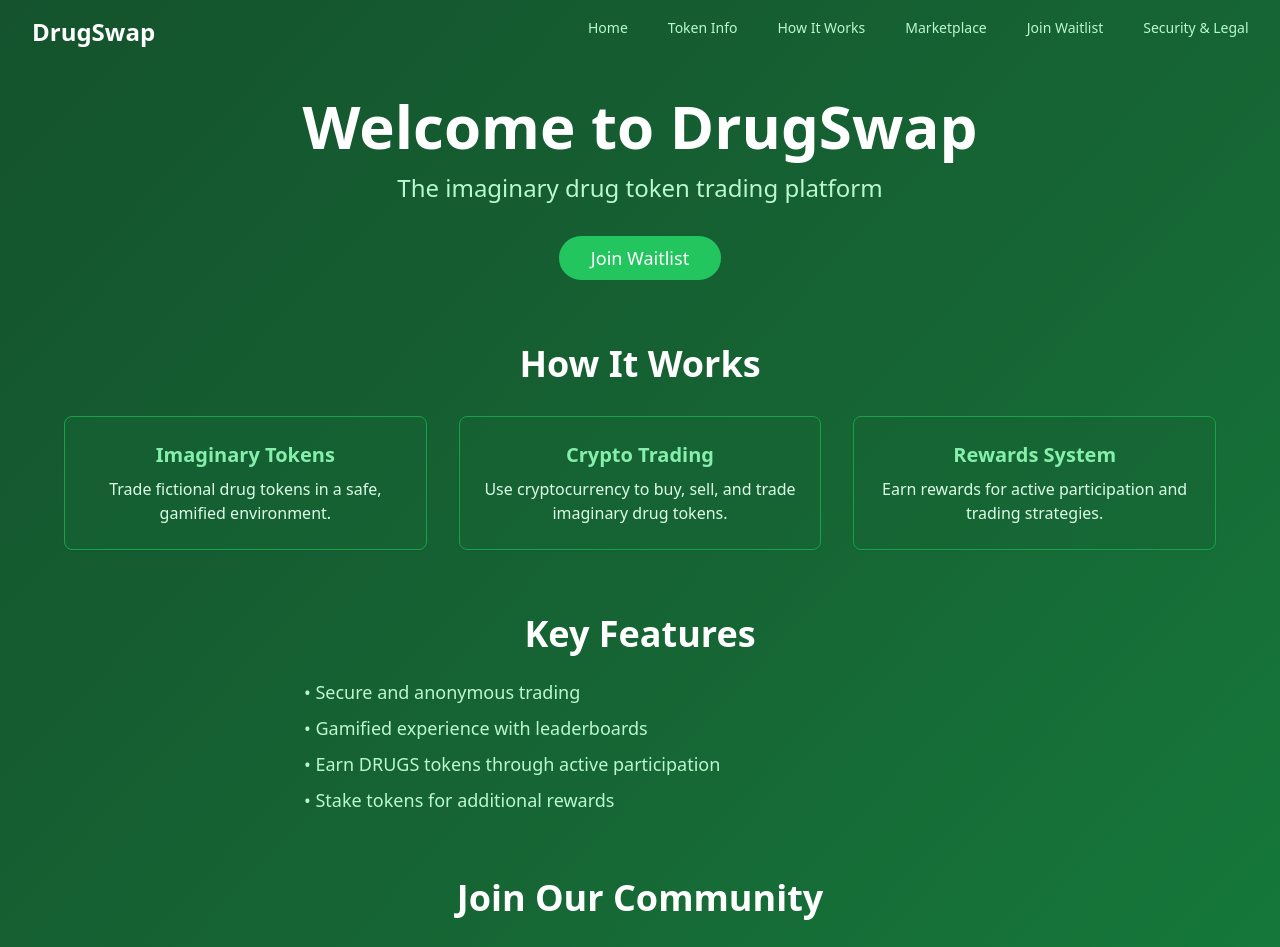
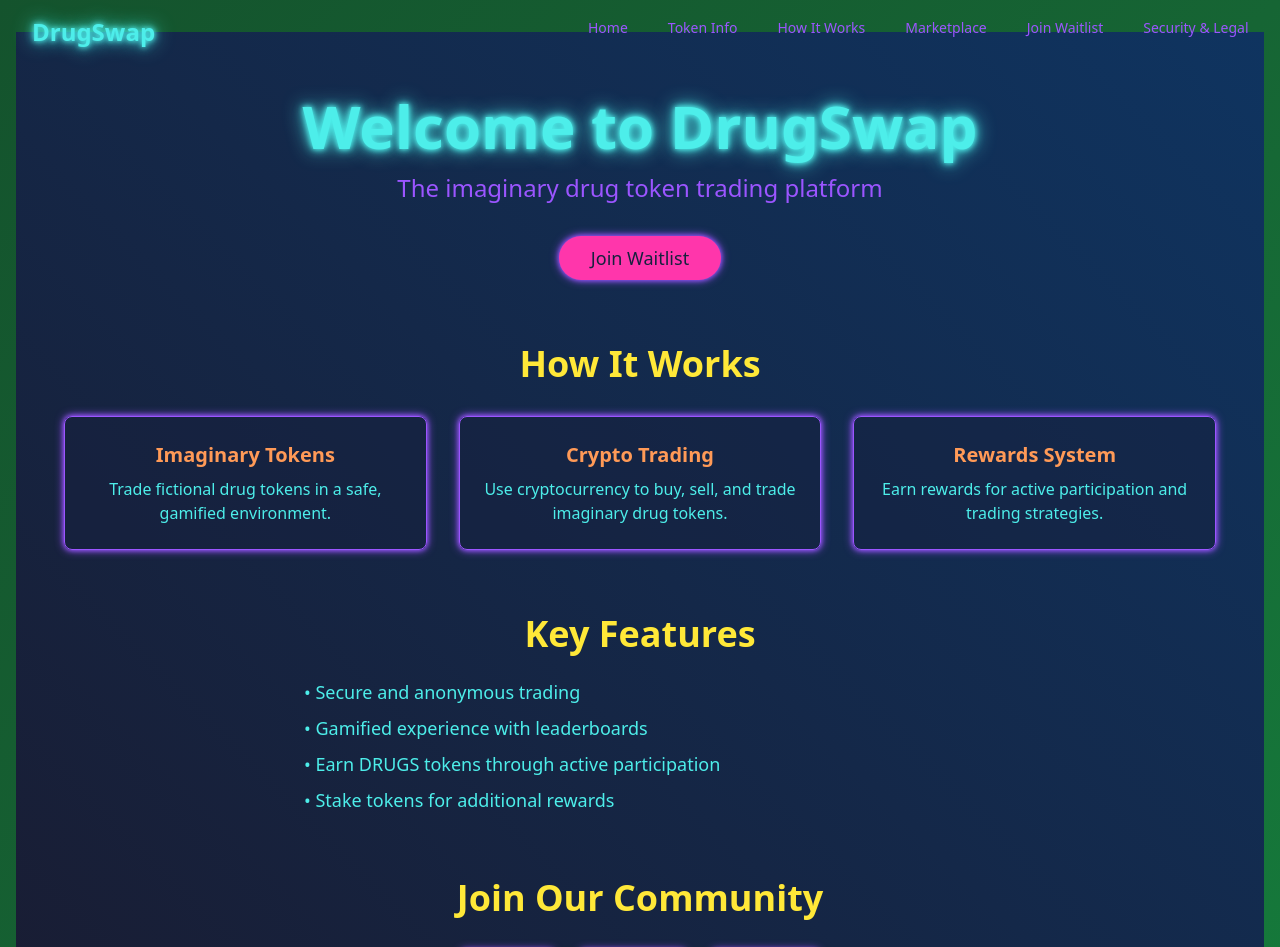
Before and after one commit to DrugSwap/drugswap-gaming-exchange-78, a React (Vite) app: page / in a window 1280 px wide. Shown: the top 947 px of the page. Built offline with nearby package versions, Linux system fonts and the light colour scheme.

Commit message:
Change color scheme and add drugs page
Updated the project's color scheme for better visual appeal. Added a new page highlighting the drugs included in the game on the Telegram mini app, along with possible interactions and features related to them.
[skip gpt_engineer]

```diff
--- a/src/components/Navbar.jsx
+++ b/src/components/Navbar.jsx
@@ -22,19 +22,19 @@ const Navbar = () => {
   }, []);
 
   return (
-    <nav className={`fixed w-full z-50 transition-all duration-300 ${scrollPosition > 0 ? 'bg-green-900/90 backdrop-blur-md' : 'bg-transparent'}`}>
+    <nav className={`fixed w-full z-50 transition-all duration-300 ${scrollPosition > 0 ? 'bg-dark-light/90 backdrop-blur-md' : 'bg-transparent'}`}>
       <div className="max-w-7xl mx-auto px-4 sm:px-6 lg:px-8">
         <div className="flex items-center justify-between h-16">
-          <Link to="/" className="flex-shrink-0 text-2xl font-bold text-white">
+          <Link to="/" className="flex-shrink-0 text-2xl font-bold text-neon-blue neon-text">
             DrugSwap
           </Link>
           <div className="hidden md:block">
-            <div className="flex items-baseline space-x-4 overflow-x-auto pb-2 max-w-2xl">
+            <div className="flex items-center space-x-4 overflow-x-auto pb-2 max-w-2xl">
               {navItems.map((item) => (
                 <Link
                   key={item.to}
                   to={item.to}
-                  className="px-3 py-2 rounded-md text-sm font-medium text-green-200 hover:text-white hover:bg-green-700 transition-colors whitespace-nowrap"
+                  className="px-3 py-2 rounded-md text-sm font-medium text-neon-purple hover:text-neon-pink transition-colors whitespace-nowrap"
                 >
                   {item.title}
                 </Link>
@@ -44,17 +44,17 @@ const Navbar = () => {
           <div className="md:hidden">
             <Sheet open={isOpen} onOpenChange={setIsOpen}>
               <SheetTrigger asChild>
-                <Button variant="ghost" size="icon" className="text-white">
+                <Button variant="ghost" size="icon" className="text-neon-purple">
                   <MenuIcon className="h-6 w-6" />
                 </Button>
               </SheetTrigger>
-              <SheetContent side="right" className="w-[300px] sm:w-[400px] bg-green-800">
+              <SheetContent side="right" className="w-[300px] sm:w-[400px] bg-dark-light">
                 <nav className="flex flex-col space-y-4 mt-4">
                   {navItems.map((item) => (
                     <Link
                       key={item.to}
                       to={item.to}
-                      className="px-3 py-2 rounded-md text-sm font-medium text-white hover:bg-green-700 transition-colors flex items-center"
+                      className="px-3 py-2 rounded-md text-sm font-medium text-neon-purple hover:text-neon-pink transition-colors flex items-center"
                       onClick={() => setIsOpen(false)}
                     >
                       <span className="mr-2">{item.icon}</span>
--- a/src/index.css
+++ b/src/index.css
@@ -4,65 +4,35 @@
 
 @layer base {
   :root {
-    --background: 0 0% 100%;
-    --foreground: 222.2 84% 4.9%;
+    --background: 230 60% 15%;
+    --foreground: 210 40% 98%;
 
-    --card: 0 0% 100%;
-    --card-foreground: 222.2 84% 4.9%;
+    --card: 230 60% 17%;
+    --card-foreground: 210 40% 98%;
 
-    --popover: 0 0% 100%;
-    --popover-foreground: 222.2 84% 4.9%;
+    --popover: 230 60% 17%;
+    --popover-foreground: 210 40% 98%;
 
-    --primary: 222.2 47.4% 11.2%;
+    --primary: 217 91% 60%;
     --primary-foreground: 210 40% 98%;
 
-    --secondary: 210 40% 96.1%;
-    --secondary-foreground: 222.2 47.4% 11.2%;
-
-    --muted: 210 40% 96.1%;
-    --muted-foreground: 215.4 16.3% 46.9%;
-
-    --accent: 210 40% 96.1%;
-    --accent-foreground: 222.2 47.4% 11.2%;
-
-    --destructive: 0 84.2% 60.2%;
-    --destructive-foreground: 210 40% 98%;
-
-    --border: 214.3 31.8% 91.4%;
-    --input: 214.3 31.8% 91.4%;
-    --ring: 222.2 84% 4.9%;
-
-    --radius: 0.5rem;
-  }
-
-  .dark {
-    --background: 222.2 84% 4.9%;
-    --foreground: 210 40% 98%;
-
-    --card: 222.2 84% 4.9%;
-    --card-foreground: 210 40% 98%;
-
-    --popover: 222.2 84% 4.9%;
-    --popover-foreground: 210 40% 98%;
-
-    --primary: 210 40% 98%;
-    --primary-foreground: 222.2 47.4% 11.2%;
-
-    --secondary: 217.2 32.6% 17.5%;
+    --secondary: 230 60% 30%;
     --secondary-foreground: 210 40% 98%;
 
-    --muted: 217.2 32.6% 17.5%;
+    --muted: 230 60% 25%;
     --muted-foreground: 215 20.2% 65.1%;
 
-    --accent: 217.2 32.6% 17.5%;
+    --accent: 230 60% 30%;
     --accent-foreground: 210 40% 98%;
 
     --destructive: 0 62.8% 30.6%;
     --destructive-foreground: 210 40% 98%;
 
-    --border: 217.2 32.6% 17.5%;
-    --input: 217.2 32.6% 17.5%;
+    --border: 230 60% 25%;
+    --input: 230 60% 25%;
     --ring: 212.7 26.8% 83.9%;
+
+    --radius: 0.5rem;
   }
 }
 
@@ -74,3 +44,15 @@
     @apply bg-background text-foreground;
   }
 }
+
+.neon-text {
+  text-shadow: 0 0 5px theme('colors.neon.blue'), 0 0 10px theme('colors.neon.blue'), 0 0 20px theme('colors.neon.blue');
+}
+
+.neon-border {
+  box-shadow: 0 0 5px theme('colors.neon.purple'), 0 0 10px theme('colors.neon.purple');
+}
+
+.gradient-bg {
+  background: linear-gradient(45deg, theme('colors.dark.DEFAULT'), theme('colors.dark.lighter'));
+}
--- a/src/nav-items.jsx
+++ b/src/nav-items.jsx
@@ -1,4 +1,4 @@
-import { HomeIcon, InfoIcon, HelpCircleIcon, ShoppingCartIcon, UserPlusIcon, ShieldIcon, GamepadIcon, GiftIcon, UsersIcon, MapIcon, FileTextIcon } from "lucide-react";
+import { HomeIcon, InfoIcon, HelpCircleIcon, ShoppingCartIcon, UserPlusIcon, ShieldIcon, GamepadIcon, GiftIcon, UsersIcon, MapIcon, FileTextIcon, PillIcon } from "lucide-react";
 import Index from "./pages/Index.jsx";
 import TokenInfo from "./pages/TokenInfo.jsx";
 import HowItWorks from "./pages/HowItWorks.jsx";
@@ -9,6 +9,7 @@ import GamificationRewards from "./pages/GamificationRewards.jsx";
 import AirdropAnnouncement from "./pages/AirdropAnnouncement.jsx";
 import Team from "./pages/Team.jsx";
 import WhitepaperRoadmap from "./pages/WhitepaperRoadmap.jsx";
+import DrugsList from "./pages/DrugsList.jsx";
 
 export const navItems = [
   {
@@ -71,4 +72,10 @@ export const navItems = [
     icon: <FileTextIcon className="h-4 w-4" />,
     page: <WhitepaperRoadmap />,
   },
+  {
+    title: "Drug Tokens",
+    to: "/drug-tokens",
+    icon: <PillIcon className="h-4 w-4" />,
+    page: <DrugsList />,
+  },
 ];
--- /dev/null
+++ b/src/pages/DrugsList.jsx
@@ -0,0 +1,96 @@
+import React from 'react';
+import { Card, CardContent, CardHeader, CardTitle } from "@/components/ui/card";
+import { Table, TableBody, TableCell, TableHead, TableHeader, TableRow } from "@/components/ui/table";
+import { PillIcon, LeafIcon, DropletIcon, CandyIcon, MushroomIcon } from 'lucide-react';
+
+const DrugsList = () => {
+  const drugs = [
+    { name: 'CannaCoin', icon: <LeafIcon className="text-neon-green" />, description: 'Relaxation and creativity booster', rarity: 'Common' },
+    { name: 'CocaCrystal', icon: <DropletIcon className="text-neon-blue" />, description: 'Energy and focus enhancer', rarity: 'Rare' },
+    { name: 'LysergicToken', icon: <PillIcon className="text-neon-purple" />, description: 'Mind-expanding experience', rarity: 'Epic' },
+    { name: 'EcstasyEther', icon: <CandyIcon className="text-neon-pink" />, description: 'Euphoria and empathy amplifier', rarity: 'Uncommon' },
+    { name: 'ShroomShares', icon: <MushroomIcon className="text-neon-orange" />, description: 'Spiritual journey facilitator', rarity: 'Legendary' },
+  ];
+
+  return (
+    <div className="container mx-auto py-12 gradient-bg min-h-screen text-neon-blue">
+      <h1 className="text-5xl font-bold mb-8 text-center neon-text">DrugSwap Game Tokens</h1>
+
+      <section className="mb-12">
+        <Card className="bg-dark-light/50 border-neon-purple neon-border">
+          <CardHeader>
+            <CardTitle className="text-2xl text-neon-yellow">Available Tokens</CardTitle>
+          </CardHeader>
+          <CardContent>
+            <Table>
+              <TableHeader>
+                <TableRow>
+                  <TableHead className="text-neon-orange">Token</TableHead>
+                  <TableHead className="text-neon-orange">Name</TableHead>
+                  <TableHead className="text-neon-orange">Description</TableHead>
+                  <TableHead className="text-neon-orange">Rarity</TableHead>
+                </TableRow>
+              </TableHeader>
+              <TableBody>
+                {drugs.map((drug) => (
+                  <TableRow key={drug.name} className="hover:bg-dark-lighter/50 transition-colors">
+                    <TableCell>{drug.icon}</TableCell>
+                    <TableCell className="font-medium">{drug.name}</TableCell>
+                    <TableCell>{drug.description}</TableCell>
+                    <TableCell>{drug.rarity}</TableCell>
+                  </TableRow>
+                ))}
+              </TableBody>
+            </Table>
+          </CardContent>
+        </Card>
+      </section>
+
+      <section className="mb-12">
+        <h2 className="text-3xl font-semibold mb-6 text-neon-yellow">Game Possibilities</h2>
+        <Card className="bg-dark-light/50 border-neon-purple neon-border">
+          <CardContent className="p-6">
+            <ul className="list-disc list-inside text-neon-blue space-y-2">
+              <li>Trade tokens with other players to complete your collection</li>
+              <li>Stake tokens to earn passive income in DRUGS</li>
+              <li>Participate in daily challenges to win rare tokens</li>
+              <li>Combine tokens to create unique blends with special effects</li>
+              <li>Unlock exclusive platform features by holding specific token combinations</li>
+              <li>Compete in leaderboards for the most valuable token portfolio</li>
+              <li>Engage in mini-games themed around each token's effects</li>
+            </ul>
+          </CardContent>
+        </Card>
+      </section>
+
+      <section>
+        <h2 className="text-3xl font-semibold mb-6 text-neon-yellow">Telegram Mini App Integration</h2>
+        <Card className="bg-dark-light/50 border-neon-purple neon-border">
+          <CardContent className="p-6">
+            <p className="text-neon-blue mb-4">
+              The DrugSwap Telegram Mini App brings the excitement of token trading to your favorite messaging platform. Here's what you can do:
+            </p>
+            <ul className="list-disc list-inside text-neon-blue space-y-2">
+              <li>View your token balance and portfolio value</li>
+              <li>Execute quick trades with other Telegram users</li>
+              <li>Receive notifications for market updates and rare token availability</li>
+              <li>Participate in flash sales and limited-time events</li>
+              <li>Share your achievements and rare token acquisitions with friends</li>
+              <li>Access a simplified version of the DrugSwap marketplace</li>
+            </ul>
+          </CardContent>
+        </Card>
+      </section>
+
+      <div className="mt-12 p-6 bg-dark-lighter/50 rounded-lg neon-border">
+        <p className="text-sm text-neon-yellow text-center">
+          <strong>Disclaimer:</strong> DrugSwap is a fictional platform for entertainment purposes only.
+          We do not condone the use, sale, or distribution of illegal drugs. This platform deals
+          exclusively with imaginary tokens and should not be associated with real drugs or illegal activities.
+        </p>
+      </div>
+    </div>
+  );
+};
+
+export default DrugsList;
--- a/src/pages/Index.jsx
+++ b/src/pages/Index.jsx
@@ -6,25 +6,25 @@ import { Link } from 'react-router-dom';
 
 const Index = () => {
   return (
-    <div className="text-center min-h-screen flex flex-col justify-center items-center">
+    <div className="text-center min-h-screen flex flex-col justify-center items-center gradient-bg">
       <section className="mb-16 pt-16">
-        <h1 className="text-6xl font-bold mb-4 text-white">Welcome to DrugSwap</h1>
-        <p className="text-2xl mb-8 text-green-200">The imaginary drug token trading platform</p>
+        <h1 className="text-6xl font-bold mb-4 text-neon-blue neon-text">Welcome to DrugSwap</h1>
+        <p className="text-2xl mb-8 text-neon-purple">The imaginary drug token trading platform</p>
         <Link to="/join-waitlist">
-          <Button size="lg" className="bg-green-500 hover:bg-green-600 text-white text-lg px-8 py-3 rounded-full transition-all transform hover:scale-105">
+          <Button size="lg" className="bg-neon-pink hover:bg-neon-purple text-dark-light text-lg px-8 py-3 rounded-full transition-all transform hover:scale-105 neon-border">
             Join Waitlist
           </Button>
         </Link>
       </section>
 
       <section className="mb-16 w-full max-w-6xl">
-        <h2 className="text-4xl font-semibold mb-8 text-white">How It Works</h2>
+        <h2 className="text-4xl font-semibold mb-8 text-neon-yellow">How It Works</h2>
         <div className="grid md:grid-cols-3 gap-8">
           {['Imaginary Tokens', 'Crypto Trading', 'Rewards System'].map((title, index) => (
-            <Card key={index} className="bg-green-800/50 border-green-600 hover:bg-green-700/50 transition-all duration-300 transform hover:scale-105">
+            <Card key={index} className="bg-dark-light/50 border-neon-purple hover:border-neon-pink transition-all duration-300 transform hover:scale-105 neon-border">
               <CardContent className="p-6">
-                <h3 className="text-xl font-semibold mb-2 text-green-300">{title}</h3>
-                <p className="text-green-100">
+                <h3 className="text-xl font-semibold mb-2 text-neon-orange">{title}</h3>
+                <p className="text-neon-blue">
                   {index === 0 && "Trade fictional drug tokens in a safe, gamified environment."}
                   {index === 1 && "Use cryptocurrency to buy, sell, and trade imaginary drug tokens."}
                   {index === 2 && "Earn rewards for active participation and trading strategies."}
@@ -36,8 +36,8 @@ const Index = () => {
       </section>
 
       <section className="mb-16 w-full max-w-2xl">
-        <h2 className="text-4xl font-semibold mb-6 text-white">Key Features</h2>
-        <ul className="text-left text-lg text-green-200 space-y-2">
+        <h2 className="text-4xl font-semibold mb-6 text-neon-yellow">Key Features</h2>
+        <ul className="text-left text-lg text-neon-blue space-y-2">
           <li>• Secure and anonymous trading</li>
           <li>• Gamified experience with leaderboards</li>
           <li>• Earn DRUGS tokens through active participation</li>
@@ -46,25 +46,25 @@ const Index = () => {
       </section>
 
       <section className="mb-16">
-        <h2 className="text-4xl font-semibold mb-8 text-white">Join Our Community</h2>
+        <h2 className="text-4xl font-semibold mb-8 text-neon-yellow">Join Our Community</h2>
         <div className="flex justify-center space-x-6">
-          <Button variant="outline" className="border-green-400 text-green-400 hover:bg-green-400 hover:text-green-900 transition-all">
+          <Button variant="outline" className="border-neon-blue text-neon-blue hover:bg-neon-blue hover:text-dark-light transition-all neon-border">
             Telegram
           </Button>
-          <Button variant="outline" className="border-green-400 text-green-400 hover:bg-green-400 hover:text-green-900 transition-all">
+          <Button variant="outline" className="border-neon-purple text-neon-purple hover:bg-neon-purple hover:text-dark-light transition-all neon-border">
             <TwitterIcon className="mr-2 h-5 w-5" />
             Twitter
           </Button>
-          <Button variant="outline" className="border-green-400 text-green-400 hover:bg-green-400 hover:text-green-900 transition-all">
+          <Button variant="outline" className="border-neon-pink text-neon-pink hover:bg-neon-pink hover:text-dark-light transition-all neon-border">
             <GithubIcon className="mr-2 h-5 w-5" />
             GitHub
           </Button>
         </div>
       </section>
 
-      <section className="bg-red-900/20 p-6 rounded-lg text-left max-w-2xl mx-auto backdrop-blur-sm">
-        <h3 className="text-2xl font-bold mb-2 text-red-300">Disclaimer</h3>
-        <p className="text-red-100">
+      <section className="bg-dark-lighter/50 p-6 rounded-lg text-left max-w-2xl mx-auto backdrop-blur-sm neon-border">
+        <h3 className="text-2xl font-bold mb-2 text-neon-orange">Disclaimer</h3>
+        <p className="text-neon-yellow">
           DrugSwap is a fictional platform for entertainment purposes only. We do not condone the use, sale, or distribution of illegal drugs.
           This platform deals exclusively with imaginary tokens and should not be associated with real drugs or illegal activities.
           Please do not use drugs and seek help if you're struggling with addiction.
--- a/tailwind.config.js
+++ b/tailwind.config.js
@@ -51,18 +51,18 @@ module.exports = {
           DEFAULT: "hsl(var(--card))",
           foreground: "hsl(var(--card-foreground))",
         },
-        // New green color palette
-        green: {
-          50: '#f0fdf4',
-          100: '#dcfce7',
-          200: '#bbf7d0',
-          300: '#86efac',
-          400: '#4ade80',
-          500: '#22c55e',
-          600: '#16a34a',
-          700: '#15803d',
-          800: '#166534',
-          900: '#14532d',
+        // Updated color palette
+        neon: {
+          blue: '#4DEEEA',
+          purple: '#9B55FF',
+          pink: '#FF36AB',
+          orange: '#FF9A57',
+          yellow: '#FFE838',
+        },
+        dark: {
+          DEFAULT: '#1A1A2E',
+          light: '#16213E',
+          lighter: '#0F3460',
         },
       },
       borderRadius: {
```
